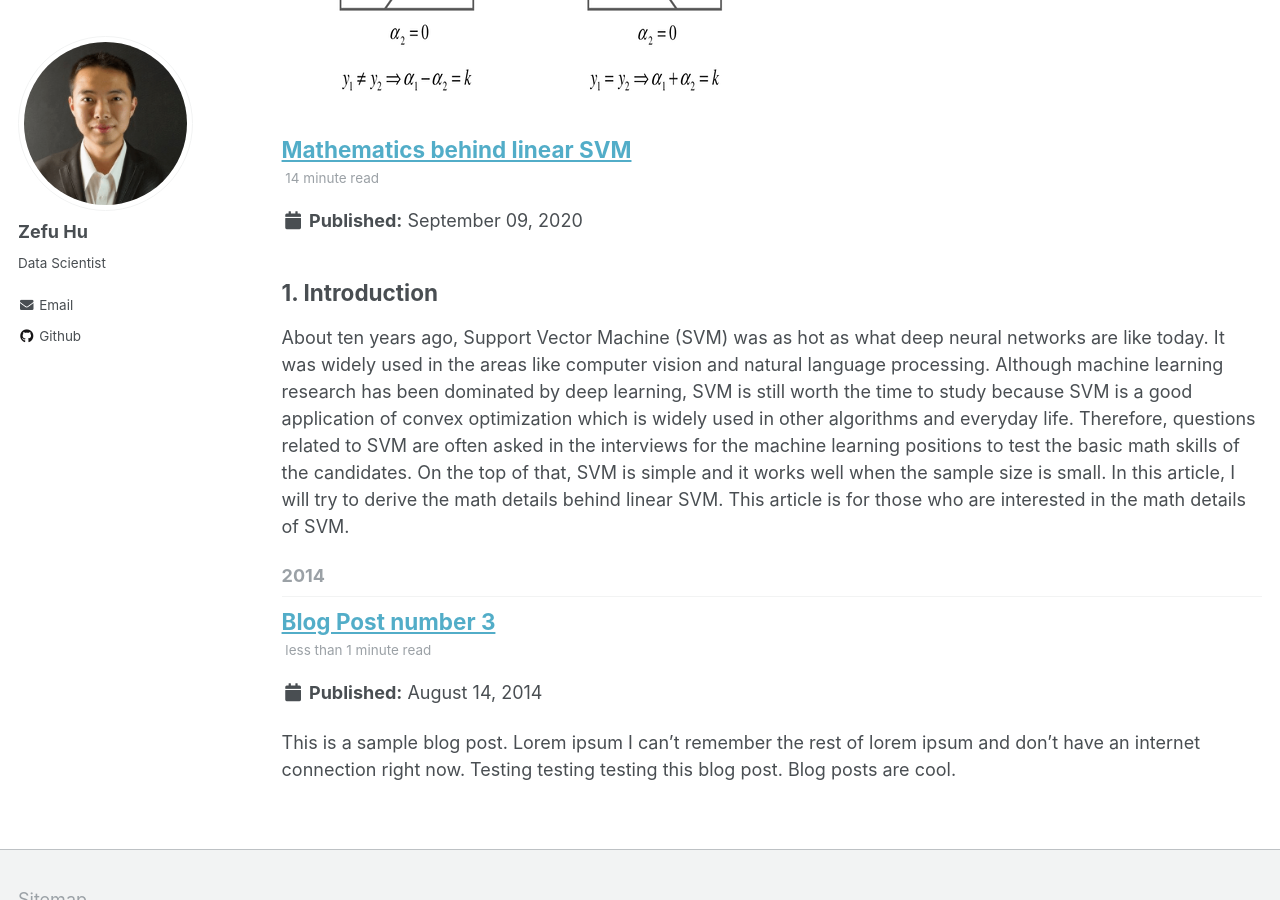
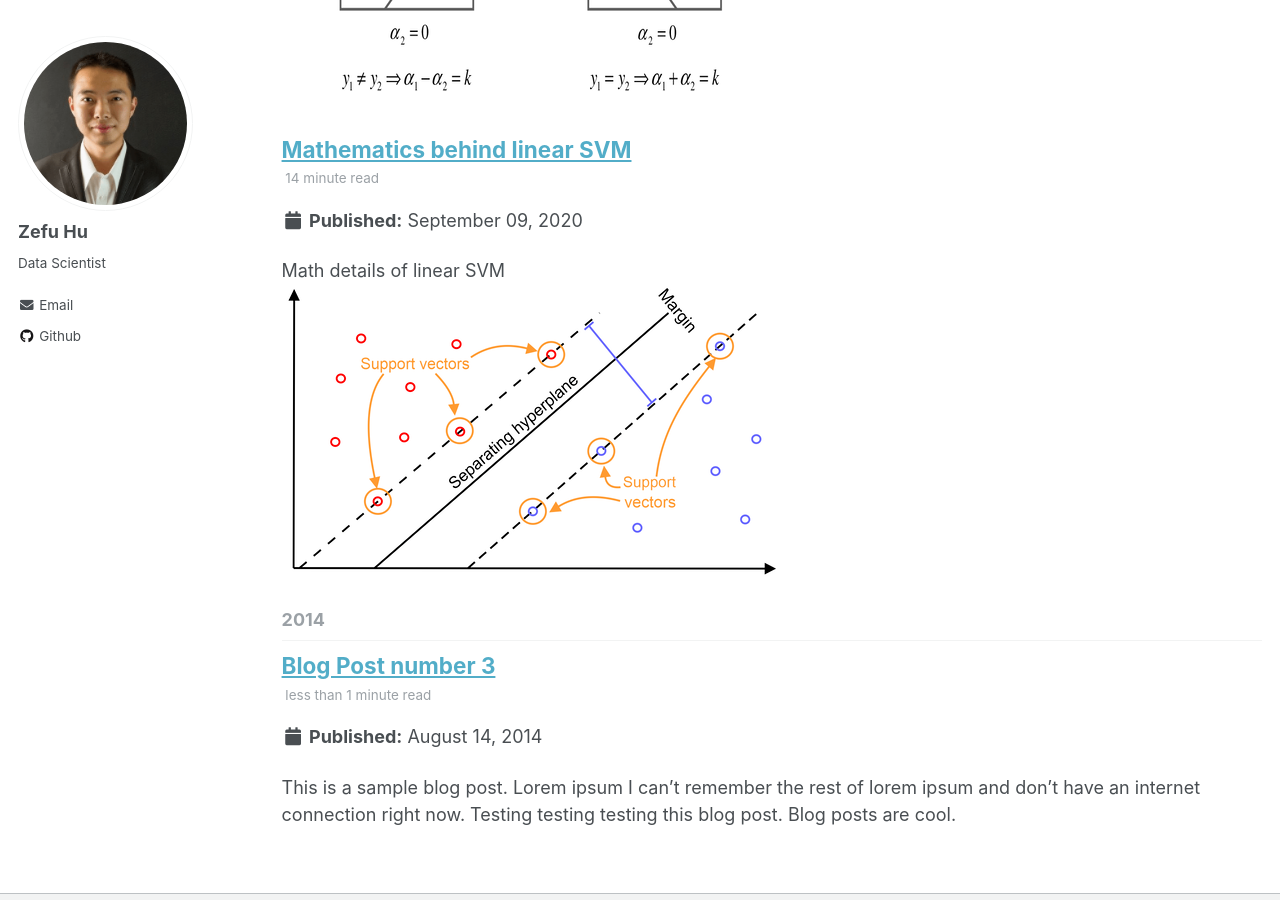
Before and after one commit to Superhzf/Superhzf.github.io, a Jekyll site: the page built from _pages/articles.html, in a window 1280 px wide and 900 px high, scrolled down 572 px. Built offline with Jekyll 4.4.1, drawn with Linux system fonts in a browser that asks for light colours.

Commit message:
type: feat
Add an excerpt for the svm article

```diff
--- a/_posts/2020-09-09-blog-post-1.md
+++ b/_posts/2020-09-09-blog-post-1.md
@@ -2,6 +2,7 @@
 title: 'Mathematics behind linear SVM'
 date: 2020-09-09
 permalink: /posts/2020/09/blog-post-1/
+excerpt: "Math details of linear SVM<br/><img src='/images/svm.png'>"
 tags:
   - SVM
   - Machine Learning
```
Also changed, not shown: images/svm.png (added).
